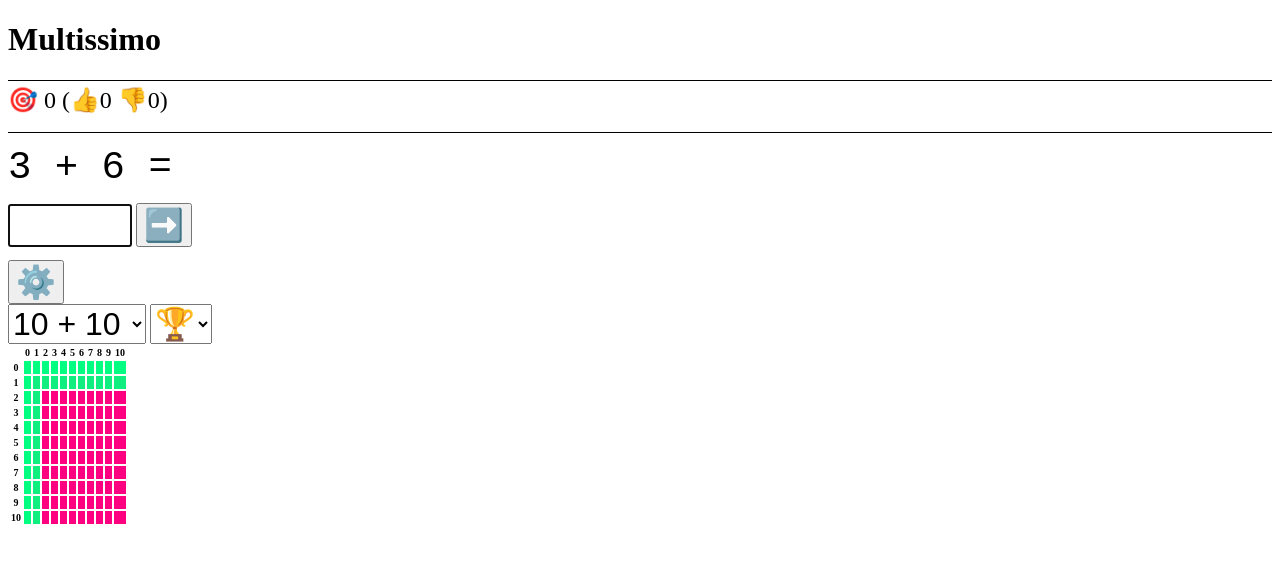
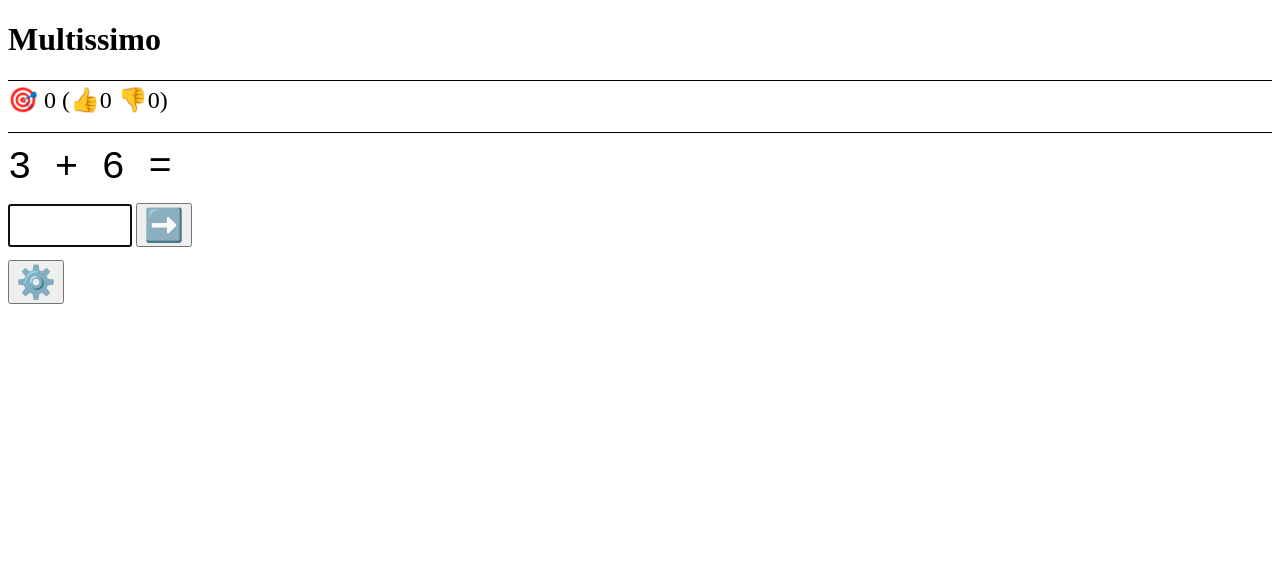
Before and after one commit to imolb/multissimo, a website: page src/index.html in a window 1280 px wide. Drawn offline with Linux system fonts and the light colour scheme.

Commit message:
hide settings by default

```diff
--- a/src/index.html
+++ b/src/index.html
@@ -38,7 +38,7 @@
       </form>
 
       <button type="button" id="toggleSettings">⚙️</button>
-      <div id="settings"  style="display:block">
+      <div id="settings"  style="display:none">
         <form action="javascript:void(0)">
           <label>
             <select id="training" name="training" size="1">
```
